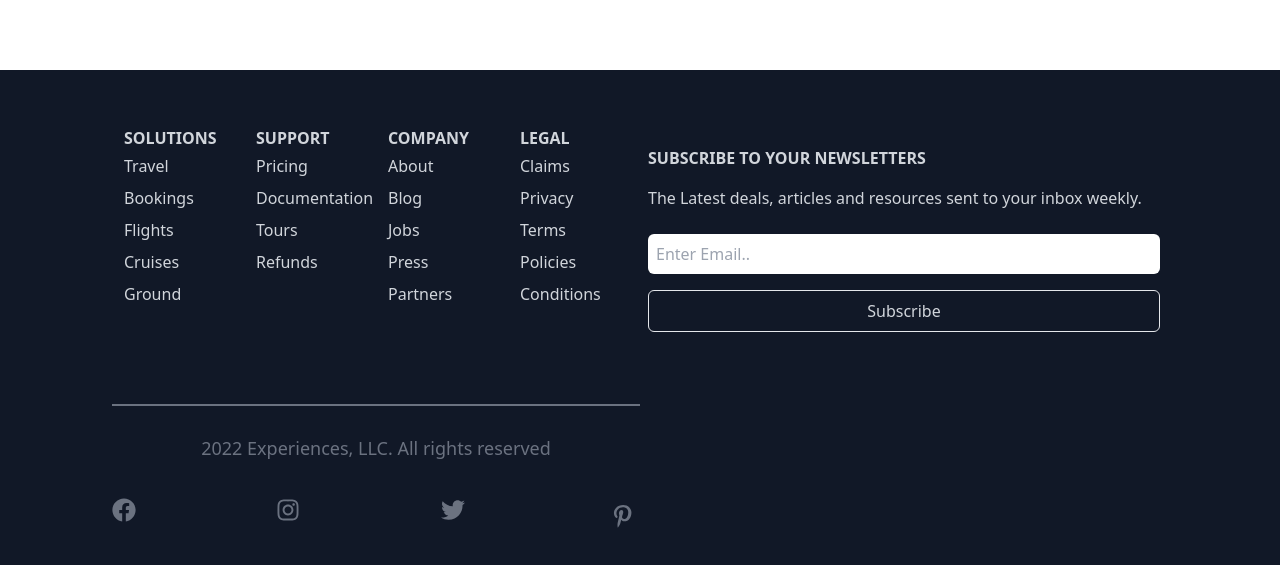
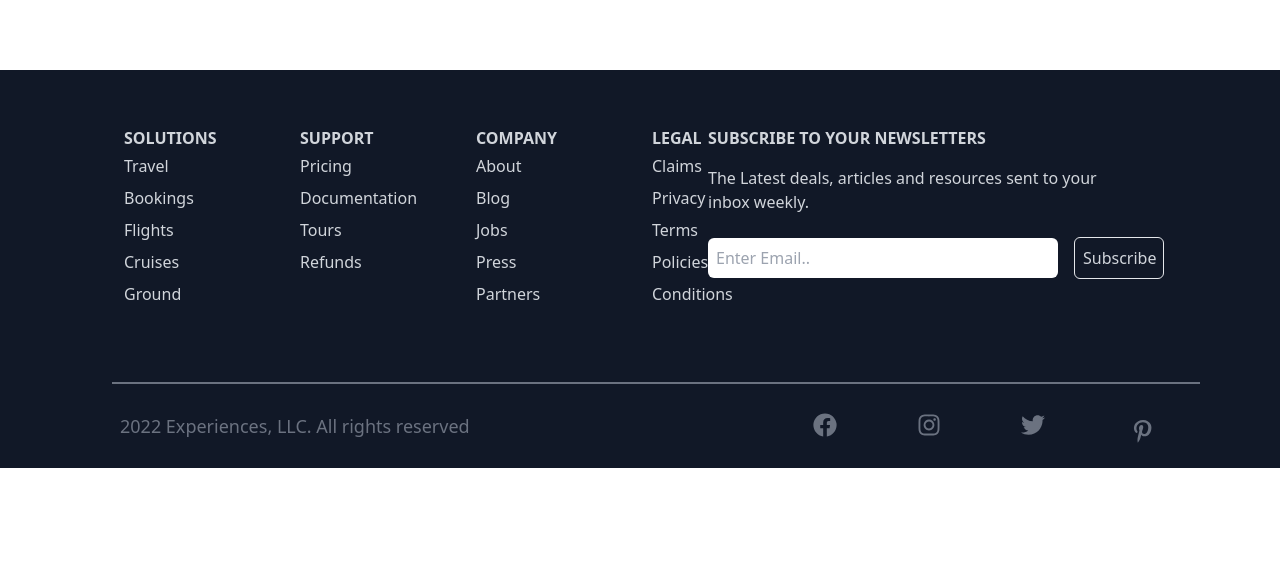
Before and after one commit to Riyaazct/react-tailwind-webpage, a React (Create React App) app: page / in a window 1280 px wide. Shown: the part 3134-3699 px from the top of the page. After the commit the page ends 3602 px from the top, so only its background shows below. Built offline with nearby package versions, Linux system fonts and the light colour scheme.

Commit message:
update footer.js

```diff
--- a/src/components/Footer.js
+++ b/src/components/Footer.js
@@ -4,8 +4,8 @@ import { TiSocialPinterest } from "react-icons/ti";
 
 const Footer = () => {
   return (
-    <div className="w-full bg-gray-900 text-gray-300 py-11 px-5 mt-24 lg:grid lg:grid-cols-2 lg:px-28">
-      <div className="grid grid-cols-2 lg:grid-cols-4 ">
+    <div className="w-full bg-gray-900 text-gray-300 py-11 px-5 mt-24 lg:grid lg:grid-cols-2 lg:px-28 lg:pb-0">
+      <div className="grid grid-cols-2 lg:grid-cols-4 lg:w-[55vw]">
         <div className="p-3">
           <h3 className="uppercase font-bold ">Solutions</h3>
           <p className="py-1">Travel</p>
@@ -38,9 +38,9 @@ const Footer = () => {
           <p className="py-1">Conditions</p>
         </div>
       </div>
-      <div className="px-2 py-6 flex flex-col w-full h-full ">
+      <div className="px-2 py-6 flex flex-col w-full h-full lg:pt-1 lg:ml-auto lg:max-w-[500px] lg:p-10 ">
         <div>
-          <h3 className="font-bold my-2 pb-2">
+          <h3 className="font-bold my-2 pb-2 ">
             SUBSCRIBE TO YOUR NEWSLETTERS
           </h3>
           <p>
@@ -50,16 +50,16 @@ const Footer = () => {
         </div>
 
         {/* form for newsletter */}
-        <div className="py-2 ">
+        <div className="py-2 lg:flex lg:items-center lg:gap-4 ">
           <form>
             <input
-              className="w-full my-4 p-2 rounded-md "
+              className="w-full my-4 p-2 rounded-md lg:w-[350px]"
               type="text"
               placeholder="Enter Email.."
             />
           </form>
           <div>
-            <button className="p-2 w-full rounded-md ">
+            <button className="p-2 w-full rounded-md lg:max-w-[90px]">
               Subscribe
             </button>
           </div>
@@ -67,15 +67,15 @@ const Footer = () => {
       </div>
 
       {/* Social media */}
-      <div className="flex flex-col text-center mt-10 text-gray-500 border-t-2 border-gray-500 ">
+      <div className="flex flex-col text-center mt-10 text-gray-500 border-t-2 border-gray-500 lg:flex-row lg:items-center lg:justify-between lg:w-screen lg:max-w-[85vw] lg:mb-0">
         <p className="p-2 text-lg my-5 ">
           2022 Experiences, LLC. All rights reserved
         </p>
         <div className="flex justify-between text-2xl mt-2">
-          <FaFacebook />
-          <FaInstagram />
-          <FaTwitter />
-          <TiSocialPinterest size={35} />
+          <FaFacebook className="lg:mx-10" />
+          <FaInstagram className="lg:mx-10" />
+          <FaTwitter className="lg:mx-10" />
+          <TiSocialPinterest className="lg:mx-10" size={35} />
         </div>
       </div>
     </div>
```
